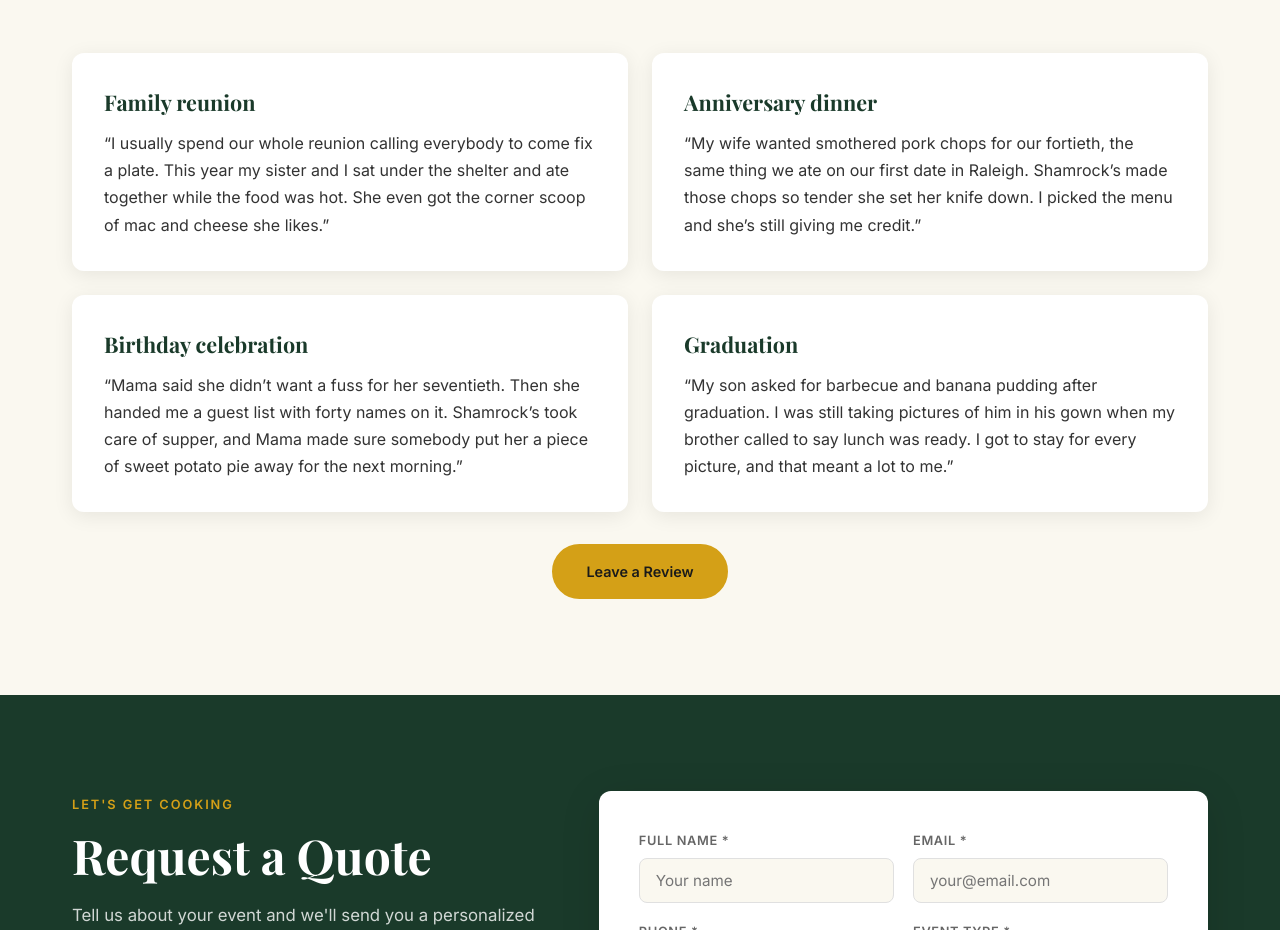
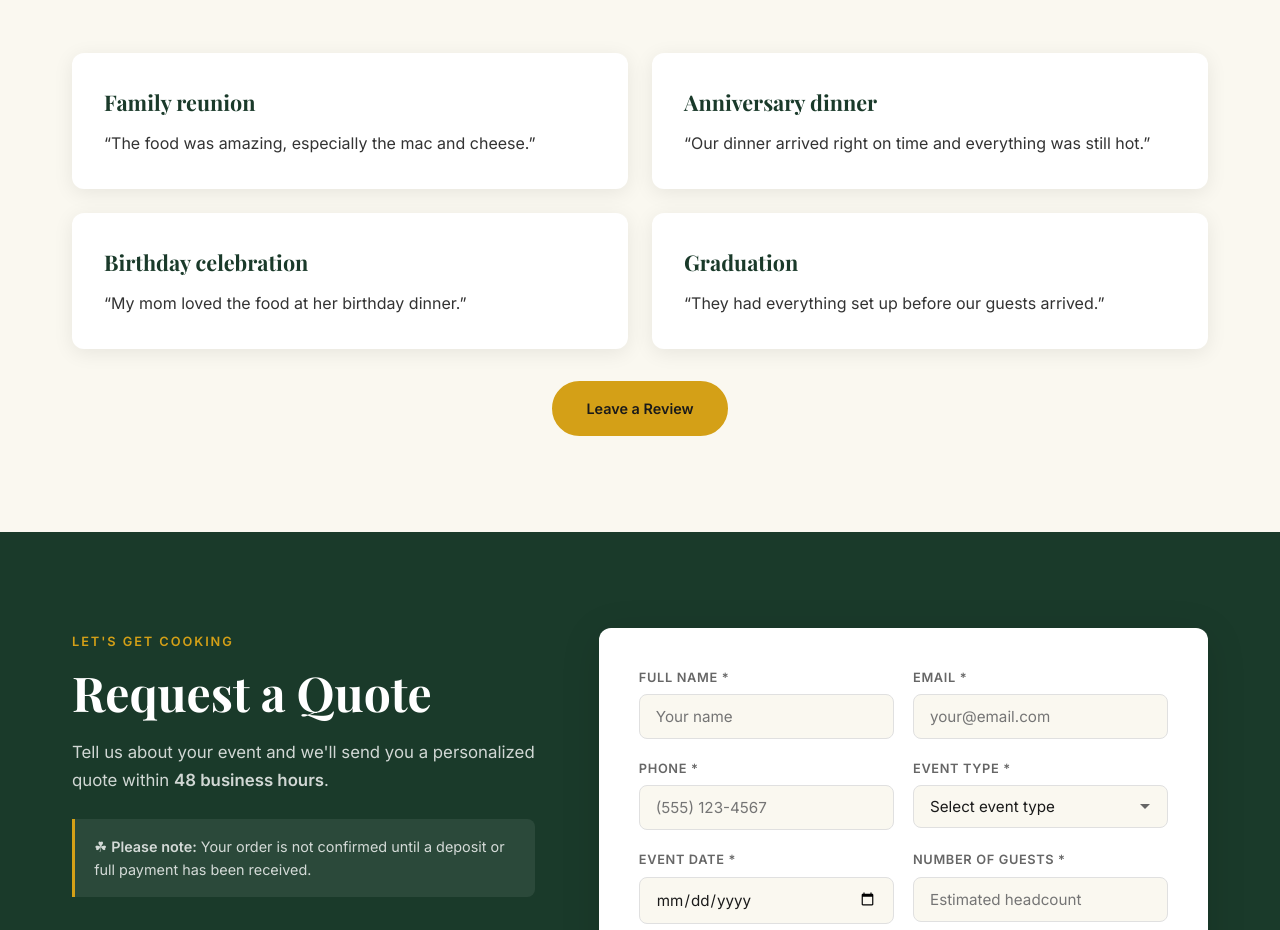
Before and after one commit to crea-shaun/ShamrockKitchen, a plain HTML site: page index.html in a window 1280 px wide. Shown: the part 4426-5356 px from the top of the page. Drawn offline with nearby package versions, Linux system fonts and the light colour scheme.

Commit message:
Add files via upload

```diff
--- a/index.html
+++ b/index.html
@@ -312,19 +312,19 @@
             <div class="testimonials-grid">
                 <article class="testimonial-card" data-aos>
                     <h3 class="testimonial-event">Family reunion</h3>
-                    <p class="testimonial-text">“I usually spend our whole reunion calling everybody to come fix a plate. This year my sister and I sat under the shelter and ate together while the food was hot. She even got the corner scoop of mac and cheese she likes.”</p>
+                    <p class="testimonial-text">“The food was amazing, especially the mac and cheese.”</p>
                 </article>
                 <article class="testimonial-card" data-aos>
                     <h3 class="testimonial-event">Anniversary dinner</h3>
-                    <p class="testimonial-text">“My wife wanted smothered pork chops for our fortieth, the same thing we ate on our first date in Raleigh. Shamrock’s made those chops so tender she set her knife down. I picked the menu and she’s still giving me credit.”</p>
+                    <p class="testimonial-text">“Our dinner arrived right on time and everything was still hot.”</p>
                 </article>
                 <article class="testimonial-card" data-aos>
                     <h3 class="testimonial-event">Birthday celebration</h3>
-                    <p class="testimonial-text">“Mama said she didn’t want a fuss for her seventieth. Then she handed me a guest list with forty names on it. Shamrock’s took care of supper, and Mama made sure somebody put her a piece of sweet potato pie away for the next morning.”</p>
+                    <p class="testimonial-text">“My mom loved the food at her birthday dinner.”</p>
                 </article>
                 <article class="testimonial-card" data-aos>
                     <h3 class="testimonial-event">Graduation</h3>
-                    <p class="testimonial-text">“My son asked for barbecue and banana pudding after graduation. I was still taking pictures of him in his gown when my brother called to say lunch was ready. I got to stay for every picture, and that meant a lot to me.”</p>
+                    <p class="testimonial-text">“They had everything set up before our guests arrived.”</p>
                 </article>
             </div>
             <div class="testimonial-action">
```
